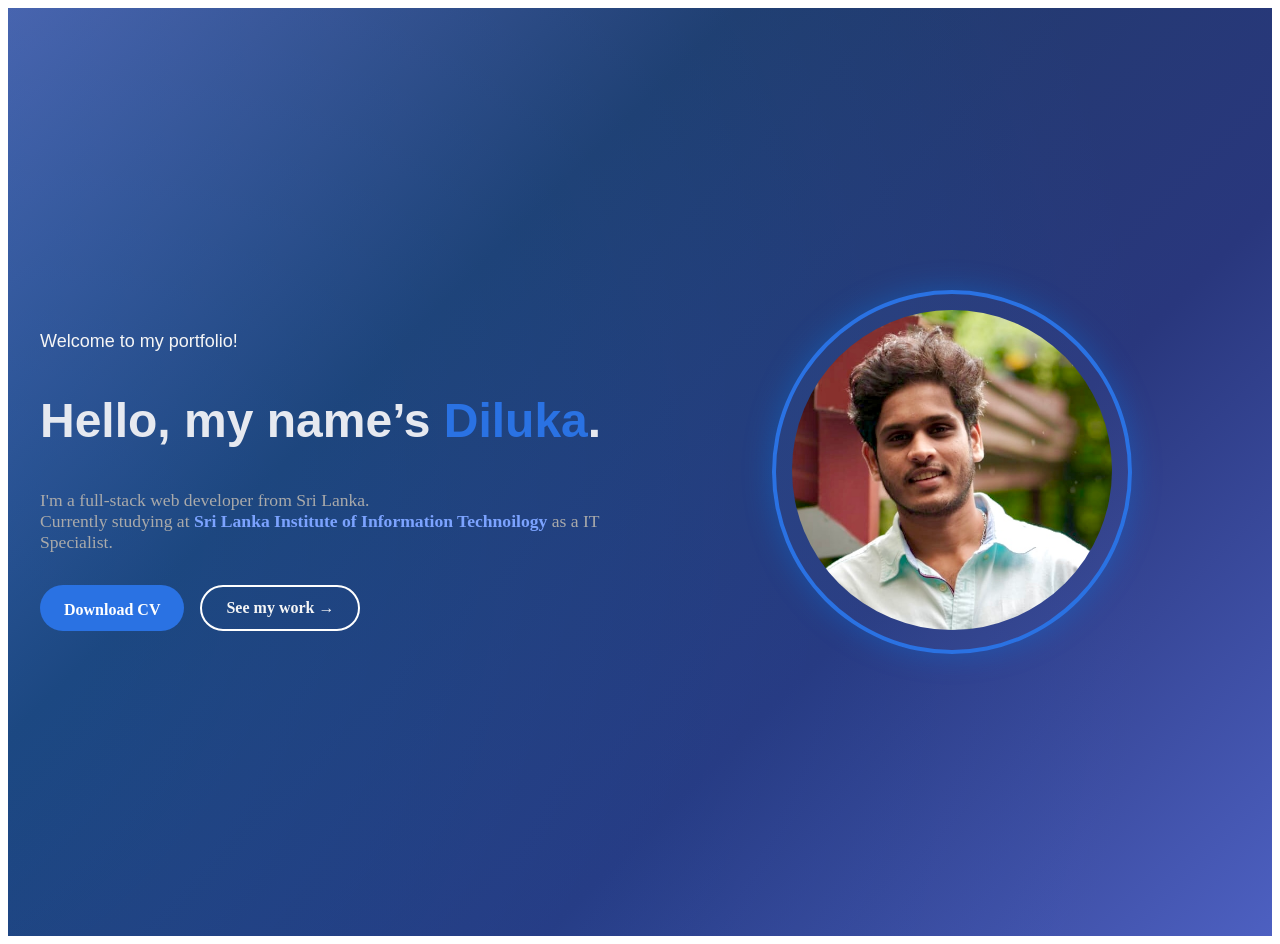
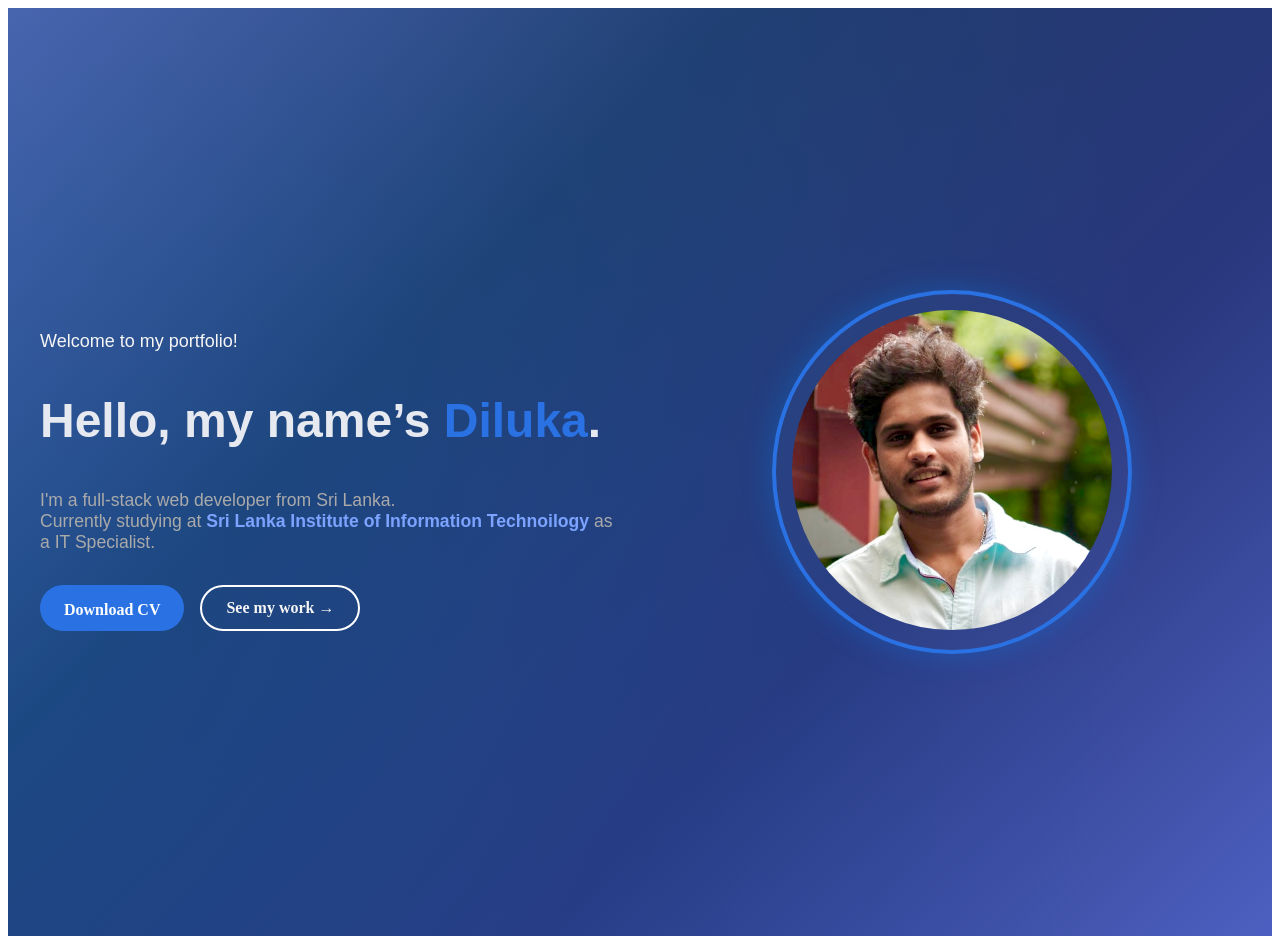
Before and after one commit to dilukaathukorala/My-Portfolio, a Next.js app: page / in a window 1280 px wide. Built offline with nearby package versions, Linux system fonts and the light colour scheme.

Commit message:
Update hero css

```diff
--- a/styles/Hero.css
+++ b/styles/Hero.css
@@ -69,6 +69,7 @@
 }
 
 .hero-description {
+  font-family: quicksand, sans-serif;
   margin: 1rem 0;
   font-size: 1.1rem;
   color: #aaa;
@@ -146,6 +147,7 @@
   max-width: 320px;
   border-radius: inherit;
 }
+
 @media (max-width: 768px) {
   .hero-content {
     flex-direction: column;
```
